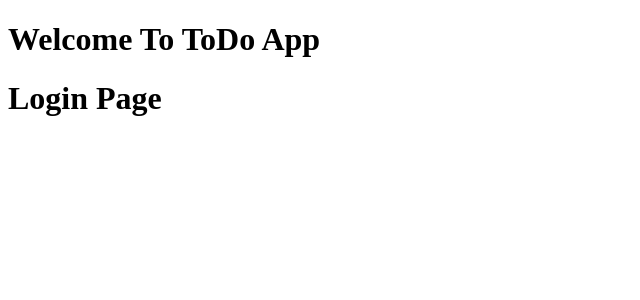
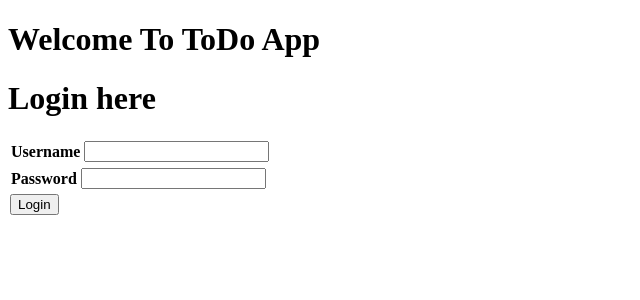
Before and after one commit to davxe/todo-list-typescript, a React (Create React App) app: page / in a window 1280 px wide. Shown: the top 300 px of the page, without its empty margins (0-640 px from the left). Built offline with nearby package versions, Linux system fonts and the light colour scheme.

Commit message:
added login component with typescript

```diff
--- a/src/Component/Login/Login.tsx
+++ b/src/Component/Login/Login.tsx
@@ -1,9 +1,58 @@
-import React from 'react'
+import React, { useState } from 'react'
+interface IHistory{
+    push(url:string):void;
+}
+interface IProps{
+    history:IHistory;
+}
+export const Login:React.FC<IProps>=(props:IProps)=>{
+    const [userName,setUserName]=useState<string>('')
+    const [password,setPassword]=useState<string>('')
 
-export const Login:React.FC=()=>{
+    const handleChangeUsername=(e:React.ChangeEvent<HTMLInputElement>)=>{
+        setUserName(e.target.value)
+    }
+
+    const handleChangePassword=(e:React.ChangeEvent<HTMLInputElement>)=>{
+        setPassword(e.target.value)
+    }
+    const handleSubmit=()=>{
+        const formData={
+            username:userName,
+            password:password
+        }
+        console.log('form data',formData)
+        console.log('props data',props.history.push)
+        props.history.push(`/todo`)
+    }
     return(
         <div>
-            <h1>Login Page</h1>
+            <div>
+                <h1>Login here</h1>
+            </div>
+            <div>
+                <table>
+                    <tr>
+                        <th><label htmlFor='username'>Username</label></th>
+                        <td><input id='username' type="text" value={userName} onChange={handleChangeUsername}/></td>
+                    </tr>
+                </table>
+            </div>
+            <div>
+                <table>
+                    <tr>
+                        <th><label htmlFor='password'>Password</label></th>
+                        <td><input id='password' type="password" value={password} onChange={handleChangePassword}/></td>
+                    </tr>
+                </table>
+            </div>
+            <div>
+                <table>
+                    <tr>
+                        <input type='button' onClick={handleSubmit} value='Login'/>
+                    </tr>
+                </table>
+            </div>
         </div>
     )
 }
```
